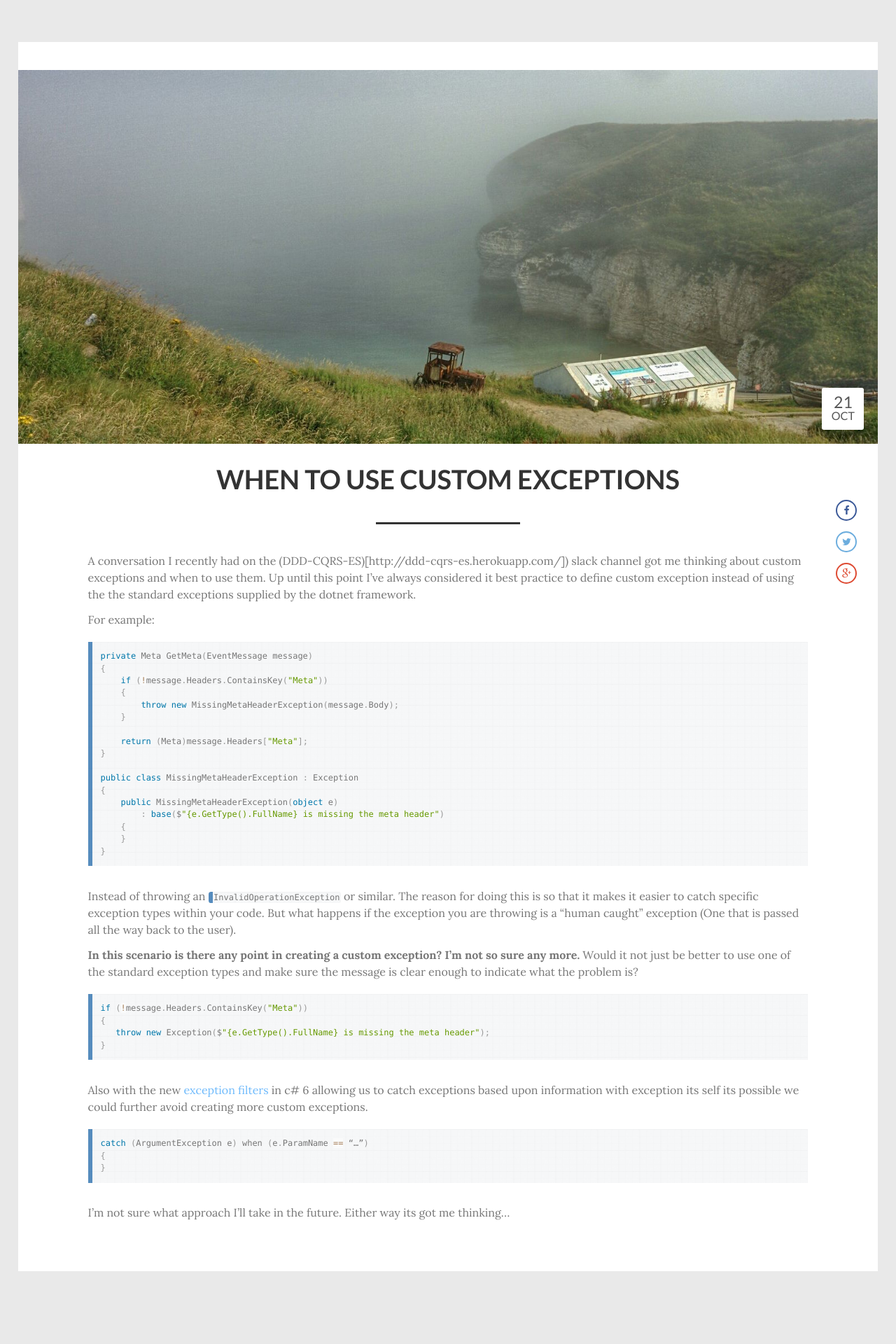
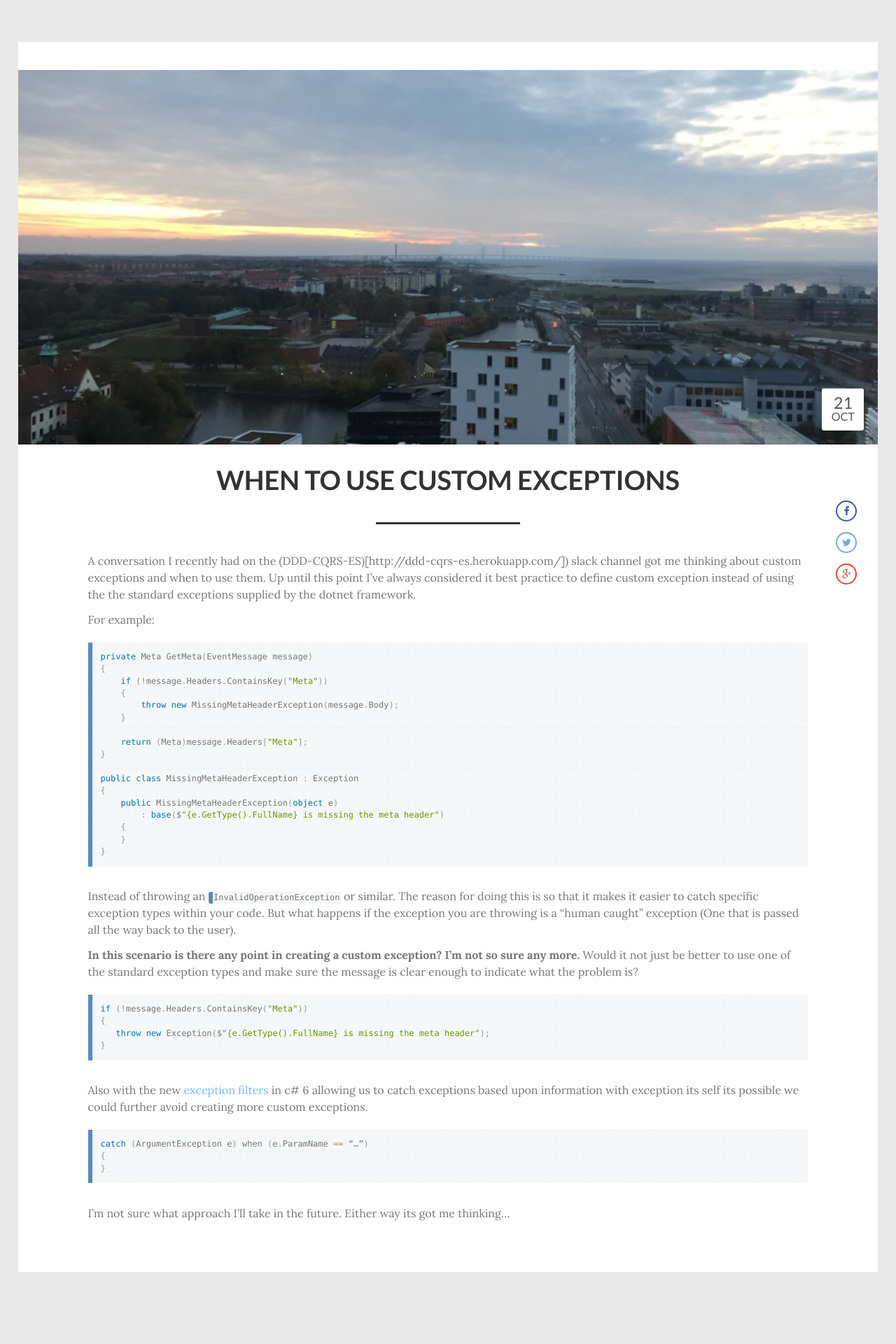
Before and after one commit to mat-mcloughlin/mat-mcloughlin.github.io, a Jekyll site: the page built from _posts/2016-10-21-when-to-use-custom-exceptions.markdown, in a window 1280 px wide. Shown: the top 1920 px of the page at 70% size. Built offline with Jekyll 4.4.1, drawn with Linux system fonts in a browser that asks for light colours; nearby versions of some CDN libraries; comment, search, counter and statistics services are not loaded.

Commit message:
Update 2016-10-21-when-to-use-custom-exceptions.markdown

```diff
--- a/_posts/2016-10-21-when-to-use-custom-exceptions.markdown
+++ b/_posts/2016-10-21-when-to-use-custom-exceptions.markdown
@@ -1,7 +1,7 @@
 ---
 layout: post
 title: When to use Custom Exceptions
-image: /content/images/2016/8/flanborough.jpg
+image: /content/images/2016/10/malmo.JPG
 tags:
 - patterns
 ---
```
